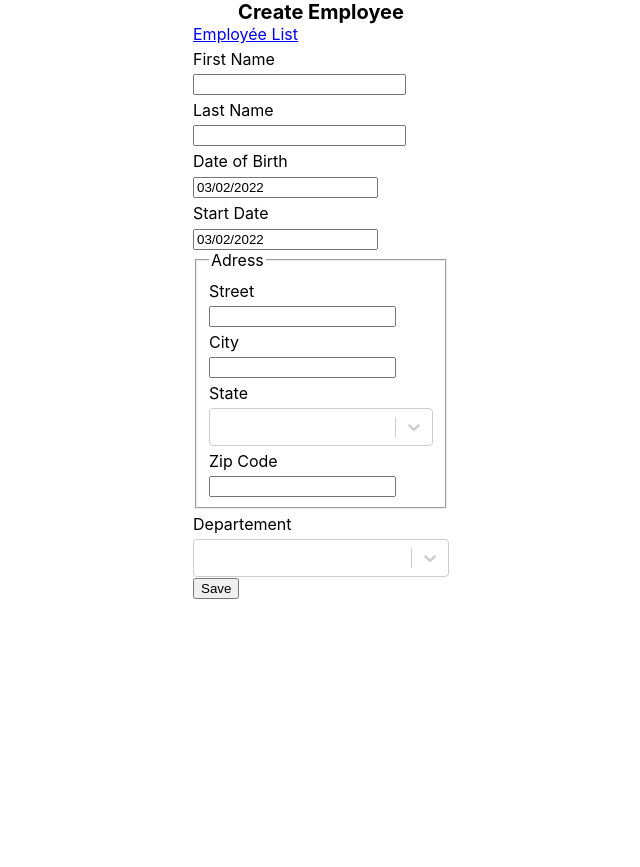
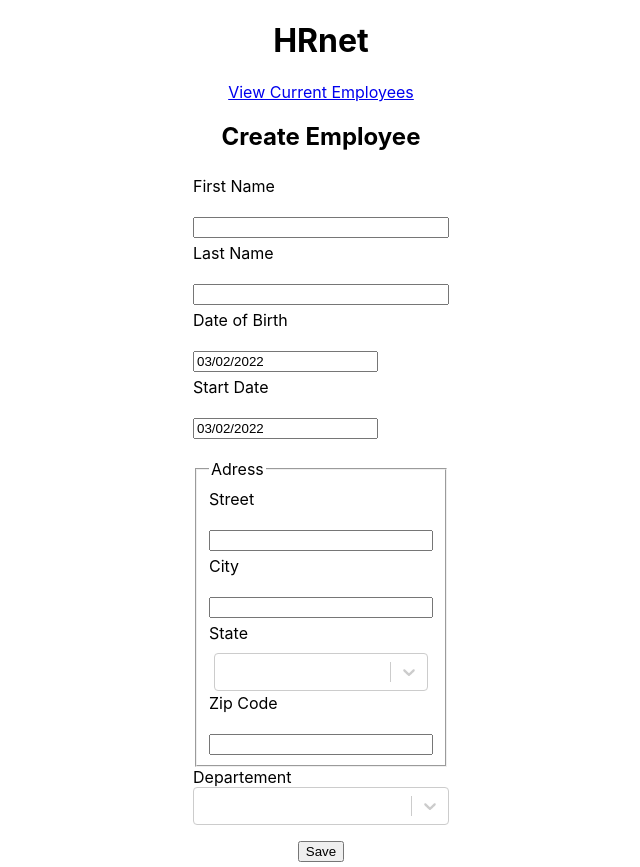
Before and after one commit to chani-js/hrnet, a React (Create React App) app: page / in a window 1280 px wide. Shown: the whole page, without its empty margins (319-959 px from the left). Before the commit the page ends 800 px from the top, so only its background shows below. Built offline with nearby package versions, Linux system fonts and the light colour scheme.

Commit message:
finalisation mise en forme

```diff
--- a/package.json
+++ b/package.json
@@ -18,13 +18,15 @@
     "react-router-dom": "^6.2.2",
     "react-scripts": "5.0.0",
     "react-select": "^5.2.2",
-    "web-vitals": "^2.1.4"
+    "web-vitals": "^2.1.4",
+    "wok-chani-modal": "^1.0.3"
   },
   "scripts": {
     "start": "react-scripts start",
     "build": "react-scripts build",
     "test": "react-scripts test",
-    "eject": "react-scripts eject"
+    "eject": "react-scripts eject",
+    "format": "prettier --write \"**/*.+(js|jsx|json|css|md)\""
   },
   "eslintConfig": {
     "extends": [
--- a/src/components/css/Addemployee.css
+++ b/src/components/css/Addemployee.css
@@ -6,11 +6,33 @@ body{
     flex-direction: column;
 }
 .title{
-    font-size: 20px;
+    display: block;
+    font-size: 1.5em;
+    margin-block-start: 0.83em;
+    margin-block-end: 0.83em;
+    margin-inline-start: 0px;
+    margin-inline-end: 0px;
     font-weight: bold;
-    margin: auto;
-    display: inline;
+}
+.entete-homepage{
     text-align: center;
+    display: flex;
+    flex-direction: column;
+    justify-content: center;
+}
+.hrnet-title{
+    display: block;
+    font-size: 2em;
+    margin-block-start: 0.67em;
+    margin-block-end: 0.67em;
+    margin-inline-start: 0px;
+    margin-inline-end: 0px;
+    font-weight: bold;
+}
+.linktiemployee{
+    color: -webkit-link;
+    cursor: pointer;
+    text-decoration: underline;
 }
 .form-Add{
     width: 20%;
@@ -22,16 +44,28 @@ body{
     display: flex;
     flex-direction: column;
 }
+.adress{
+    margin-top: 20px;
+}
 
-.select-control-height{
+.select-control{
     padding: 5px;
     height: 40px;
-    width: fit-content !important;
 }
 label{
     padding: 5px 5px 5px 0;
 
 }
 .form-control-size{
-    width: 80%;
+    display: block;
+    margin-top: 1rem;
 }
+.button-save{
+    width: fit-content;
+    padding: 5px;
+    border-radius: 5px;
+    margin: auto;
+}
+.dept-select{
+    margin-bottom: 10px;
+}
--- a/src/components/mock/Adress.js
+++ b/src/components/mock/Adress.js
@@ -1,4 +1,4 @@
-const adress =[
+const adress = [
     {
         "label": "Alabama",
         "value": "AL"
--- a/src/components/mock/departement.js
+++ b/src/components/mock/departement.js
@@ -3,6 +3,6 @@ const deptChoice = [
   { value: 'Marketing', label: 'Marketing' },
   { value: 'Engeneering', label: 'Engeneering' },
   { value: 'Human Ressource', label: 'Human Ressources' },
-    { value: 'Legal', label: 'Legal'}
+  { value: 'Legal', label: 'Legal' }
 ]
 export default deptChoice
--- a/src/components/modal/AddEmploye.js
+++ b/src/components/modal/AddEmploye.js
@@ -2,7 +2,7 @@ import React, { Component, useState } from 'react'
 import DatePicker from "react-datepicker";
 import AddEmployee from "../css/Addemployee.css"
 import "react-datepicker/dist/react-datepicker.css";
-import Modal from './modal'
+import Modal from './modal';
 import { Link, useNavigate } from 'react-router-dom';
 import Select from 'react-select';
 import deptChoice from '../mock/departement';
@@ -35,7 +35,7 @@ const AddEmploye = () => {
 
     }
     const handleChange = (e, type) => {
-        const _formData = {...formData } // clone de formadata
+        const _formData = { ...formData } // clone de formadata
         _formData[type] = e.target.value
         setFormData(_formData)
 
@@ -51,8 +51,8 @@ const AddEmploye = () => {
     }
     const handleChangeStart = (sltstart) => {
         setSelectedStart(sltstart)
-        console.log("Stare===>",sltstart)
-        console.log("Stare===>",sltstart.toLocaleDateString())
+        console.log("Stare===>", sltstart)
+        console.log("Stare===>", sltstart.toLocaleDateString())
 
     }
     const handleChangeAdd = (sltadd) => {
@@ -64,85 +64,95 @@ const AddEmploye = () => {
         setModalOpen(true)
         console.log("formdata==>", formData)
         const employee = JSON.parse(localStorage.getItem("employee"))
-        employee.push({...formData, id: employee.length, department: selectedDept.value, stateAbbrev: selectedAdress.value, state: selectedAdress.label,
-        dateOfBirth:selectedBday.toLocaleDateString(),startDate:selectedStart.toLocaleDateString()  })
-        console.log("test==>", {...formData, id: employee.length })
+        employee.push({
+            ...formData, id: employee.length, department: selectedDept.value, stateAbbrev: selectedAdress.value, state: selectedAdress.label,
+            dateOfBirth: selectedBday.toLocaleDateString(), startDate: selectedStart.toLocaleDateString()
+        })
+        console.log("test==>", { ...formData, id: employee.length })
         localStorage.setItem("employee", JSON.stringify(employee))
         navigate("/employeelist")
 
 
     }
     return (
-        <div className = 'container-addemployee' >
-        <Modal text = 'Employée ajouter avec succés!!!'
-        isOpen = { modalOpen }
-        toggleClick = { handleToggleModal }/>
-        <div className = 'title' > Create Employee </div>
-        <section className = 'form-Add' >
+        <div className='container-addemployee' >
+            <Modal text='Employé ajouté avec succés!!!'
+                isOpen={modalOpen}
+                toggleClick={handleToggleModal}
+            />
+            <section className='entete-homepage'>
+                <div className='hrnet-title'>HRnet</div>
+                <Link to={"/employeelist"} className="linktoemployee" >View Current Employees</Link>
+                <div className='title' > Create Employee </div>
+            </section>
+            <section className='form-Add' >
 
-        <Link to = { "/employeelist" } > Employée List </Link>
-        <label htmlFor = 'prenom' > First Name </label>
-        <input type = "text"
-        className = 'form-control-size'
-        name = 'prenom'
-        value = { formData.firstName }
-        onChange = {(e) => handleChange(e, "firstName") } />
-        <label htmlFor = 'nom' > Last Name </label>
-        <input type = "text"
-        className = 'form-control-size'
-        name = 'nom'
-        value = { formData.lastName }
-        onChange = {
-            (e) => handleChange(e, "lastName") }
+                <label htmlFor='prenom' > First Name </label>
+                <input type="text"
+                    className='form-control-size'
+                    name='prenom'
+                    value={formData.firstName}
+                    onChange={(e) => handleChange(e, "firstName")} />
+                <label htmlFor='nom' > Last Name </label>
+                <input type="text"
+                    className='form-control-size'
+                    name='nom'
+                    value={formData.lastName}
+                    onChange={
+                        (e) => handleChange(e, "lastName")}
                 />
 
 
-        <label htmlFor = 'birthday' > Date of Birth </label>
-        <DatePicker format='dd-MM-yyyy' selected={selectedBday} onChange={handleChangeBday}/>
+                <label htmlFor='birthday' > Date of Birth </label>
+                <DatePicker  className='form-control-size' selected={selectedBday} onChange={handleChangeBday} />
 
-        <label htmlFor = 'startdate' > Start Date </label>
-         <DatePicker locale="fr" selected={selectedStart} onChange={handleChangeStart}/>
+                <label htmlFor='startdate' > Start Date </label>
+                <DatePicker  className='form-control-size' selected={selectedStart} onChange={handleChangeStart} />
 
-        <fieldset className = "adress" >
-        <legend className = 'legend' > Adress </legend> <label htmlFor = 'street'> Street </label>
-        <input type = "text"
-        className = 'form-control-size'
-        placeholder = ''
-        name = 'street'
-        value = { formData.street }
-        onChange = {
-            (e) => handleChange(e, "street") }
-        /> <label htmlFor = 'city' > City </label>
-        <input type = "text"
-        className = 'form-control-size'
-        placeholder = ''
-        name = 'city'
-        value = { formData.city }
-        onChange = {
-            (e) => handleChange(e, "city") }
+                <fieldset className="adress" >
+                    <legend className='legend' > Adress </legend> <label htmlFor='street'> Street </label>
+                    <input type="text"
+                        className='form-control-size'
+                        placeholder=''
+                        name='street'
+                        value={formData.street}
+                        onChange={
+                            (e) => handleChange(e, "street")}
+                    /> <label htmlFor='city' > City </label>
+                    <input type="text"
+                        className='form-control-size'
+                        placeholder=''
+                        name='city'
+                        value={formData.city}
+                        onChange={
+                            (e) => handleChange(e, "city")}
                     />
-        <label htmlFor = 'ville' > State </label>
-        <Select value = { selectedAdress }
-        onChange = { handleChangeAdd }
-        options = { adress }
-        /> <label htmlFor = 'zipcode' > Zip Code </label>
-        < input type = "text"
-        className = 'form-control-size'
-        placeholder = ''
-        name = 'zipcode'
-        value = { formData.zipCode }
-        onChange = {
-            (e) => handleChange(e, "zipCode") }/>
-            </fieldset> <section className = 'dept' >
-        <label htmlFor = 'dept' > Departement </label>
+                    <label htmlFor='ville' > State </label>
+                    <Select value={selectedAdress}
+                        onChange={handleChangeAdd}
+                        options={adress}
+                        className='select-control'
+                    /> <label htmlFor='zipcode' > Zip Code </label>
+                    < input type="text"
+                        className='form-control-size'
+                        placeholder=''
+                        name='zipcode'
+                        value={formData.zipCode}
+                        onChange={
+                            (e) => handleChange(e, "zipCode")} />
+                </fieldset> <section className='dept' >
+                <div className='dept-select'>
+                    <label htmlFor='dept' > Departement </label>
 
-        <Select value = { selectedDept }
-        onChange = { handleChangeDept }
-        options = { deptChoice }/>
+                    <Select
+                        value={selectedDept}
+                        onChange={handleChangeDept}
+                        options={deptChoice} />
+                </div>
 
                 </section>
-        <section>
-        <button onClick = { handleSubmit } > Save </button>
+                <section className='button-save'>
+                    <button onClick={handleSubmit} > Save </button>
                 </section>
             </section>
         </div>
--- a/src/components/table/TableGrid.js
+++ b/src/components/table/TableGrid.js
@@ -2,36 +2,57 @@ import React, { useCallback, useMemo, useRef, useState } from 'react';
 import { AgGridReact } from "ag-grid-react";
 import 'ag-grid-community/dist/styles/ag-grid.css';
 import 'ag-grid-community/dist/styles/ag-theme-balham.css';
+import '../css/Tablegrid.css'
+import { Link } from 'react-router-dom';
 
- const TableGrid=()=> {
+const TableGrid = () => {
 	const containerStyle = useMemo(() => ({ width: '100%', height: '100%' }), []);
 
-		const columnDefs= [
-                {headerName:"Id", field:"id"},
-				{headerName: "First Name", field: "firstName"},
-				{headerName: "LastName", field: "lastName"},
-				{headerName: "Date of Birth", field: "dateOfBirth"},
-                {headerName: "Street", field: "street"},
-				{headerName: "City", field: "city"},
-				{headerName: "State", field: "state"},
-                {headerName: "StateAbbrev", field: "stateAbbrev"},
-				{headerName: "Zip Code", field: "zipCode"},
-				{headerName: "Start Date", field: "startDate"},
-                {headerName: "Departement", field: "department"}
+	const columnDefs = [
+		{ headerName: "Id", field: "id" },
+		{ headerName: "First Name", field: "firstName" },
+		{ headerName: "LastName", field: "lastName" },
+		{ headerName: "Date of Birth", field: "dateOfBirth" },
+		{ headerName: "Street", field: "street" },
+		{ headerName: "City", field: "city" },
+		{ headerName: "State", field: "state" },
+		{ headerName: "StateAbbrev", field: "stateAbbrev" },
+		{ headerName: "Zip Code", field: "zipCode" },
+		{ headerName: "Start Date", field: "startDate" },
+		{ headerName: "Departement", field: "department" }
 
 	]
-		const rowData= JSON.parse(localStorage.getItem("employee"))
+	const rowData = JSON.parse(localStorage.getItem("employee"))
 
 
 
 	return (
+	<div className='container-current'>
+		 <h2 className="title-employee">Current Employees</h2>
+                <section className="entete">
+                    <div className="select-entries">
+                        <label>Show</label>
+                            <select>
+                                <option value="number">10</option>
+                                <option value="number">25</option>
+                                <option value="number">50</option>
+                                <option value="number">100</option>
+                            </select>
+                         entries
+                    </div>
+                    <div className="search-employee">
+                        <label> Search :</label>
+                        <input type="text"></input>
+                    </div>
+
+                </section>
 		<div style={containerStyle}>
 			<div
 				className="ag-theme-balham"
 				style={{
-					margin:'auto',
+					margin: 'auto',
 					height: '500px',
-					width: '80%'
+					width: '90%'
 				}}
 			>
 				<AgGridReact
@@ -42,6 +63,10 @@ import 'ag-grid-community/dist/styles/ag-theme-balham.css';
 				</AgGridReact>
 			</div>
 		</div>
+		<div className='linkto'>
+		<Link to={"/"} className="linktohome" >Home</Link>
+		</div>
+	</div>
 	);
 }
 
```
Also changed, not shown: src/App.js (+6 -6 lines), src/components/css/Table.css (deleted, +0 -25 lines), src/components/css/Tablegrid.css (+33 -4 lines), src/components/modal/modal.js (+26 -22 lines), 1 other file (tests, documents, lock files or other folders). Lines whose indentation alone changed are shown as unchanged.
